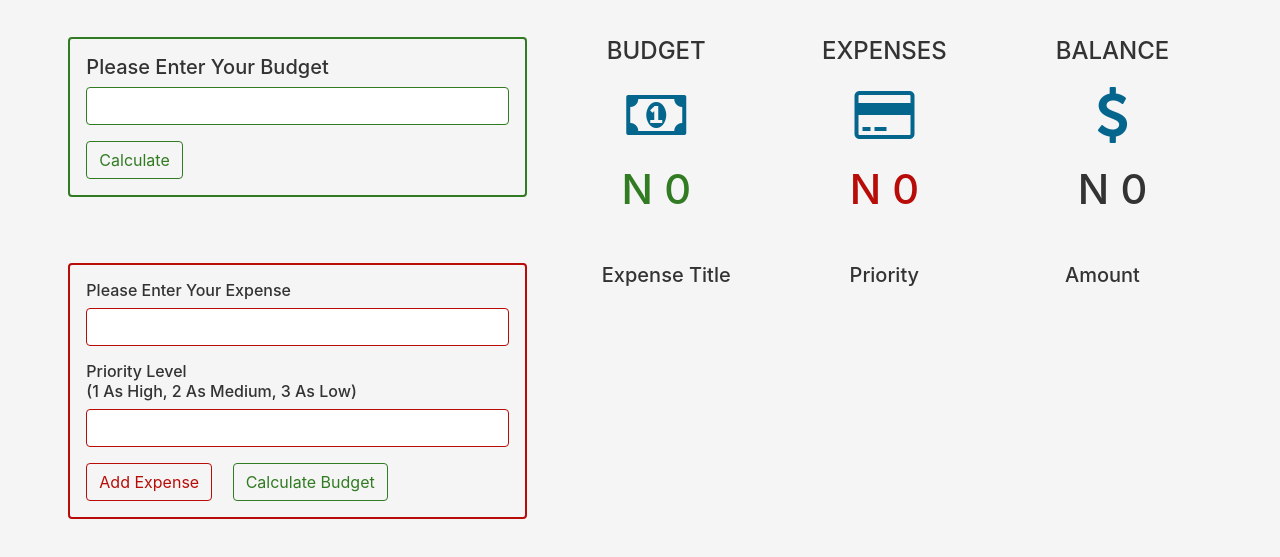
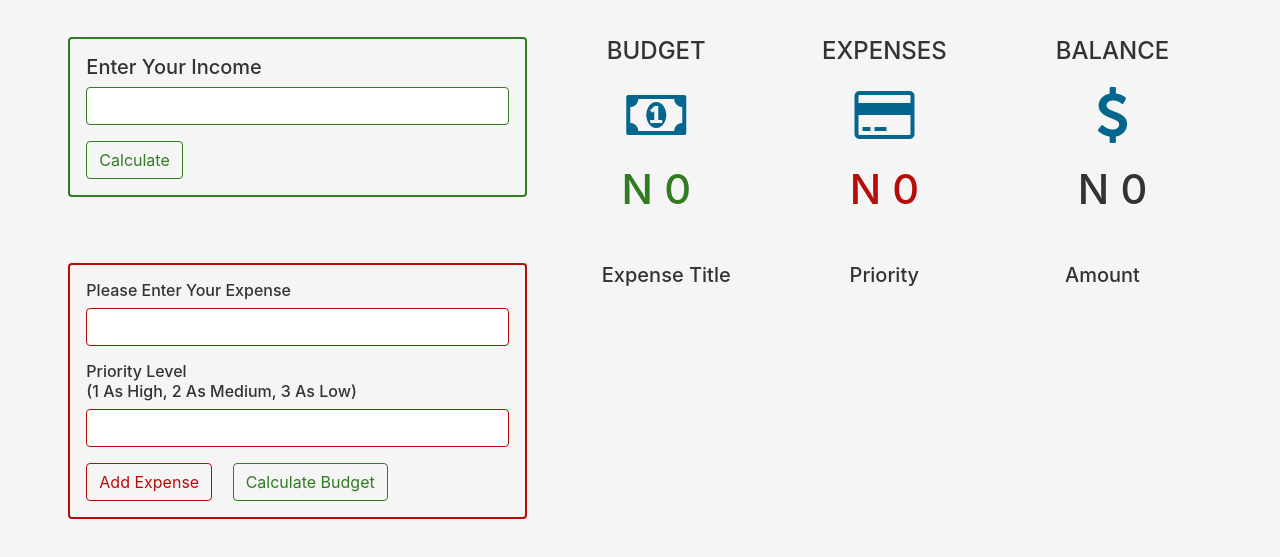
Before and after one commit to FunsoAdetola/Budget-app, a plain HTML site: page index.html in a window 1280 px wide. Shown: the part 53-610 px from the top of the page. Drawn offline with nearby package versions, Linux system fonts and the light colour scheme.

Commit message:
Update index.html

```diff
--- a/index.html
+++ b/index.html
@@ -30,7 +30,7 @@
       <div class="budget-feedback alert alert-danger text-capitalize">budget feedback</div>
       <!-- budget form -->
       <form id="budget-form" class=" budget-form">
-       <h5 class="text-capitalize">please enter your budget</h5>
+       <h5 class="text-capitalize">enter your income</h5>
        <div class="form-group">
         <input type="number" class="form-control budget-input" id="budget-input">
        </div>
```
